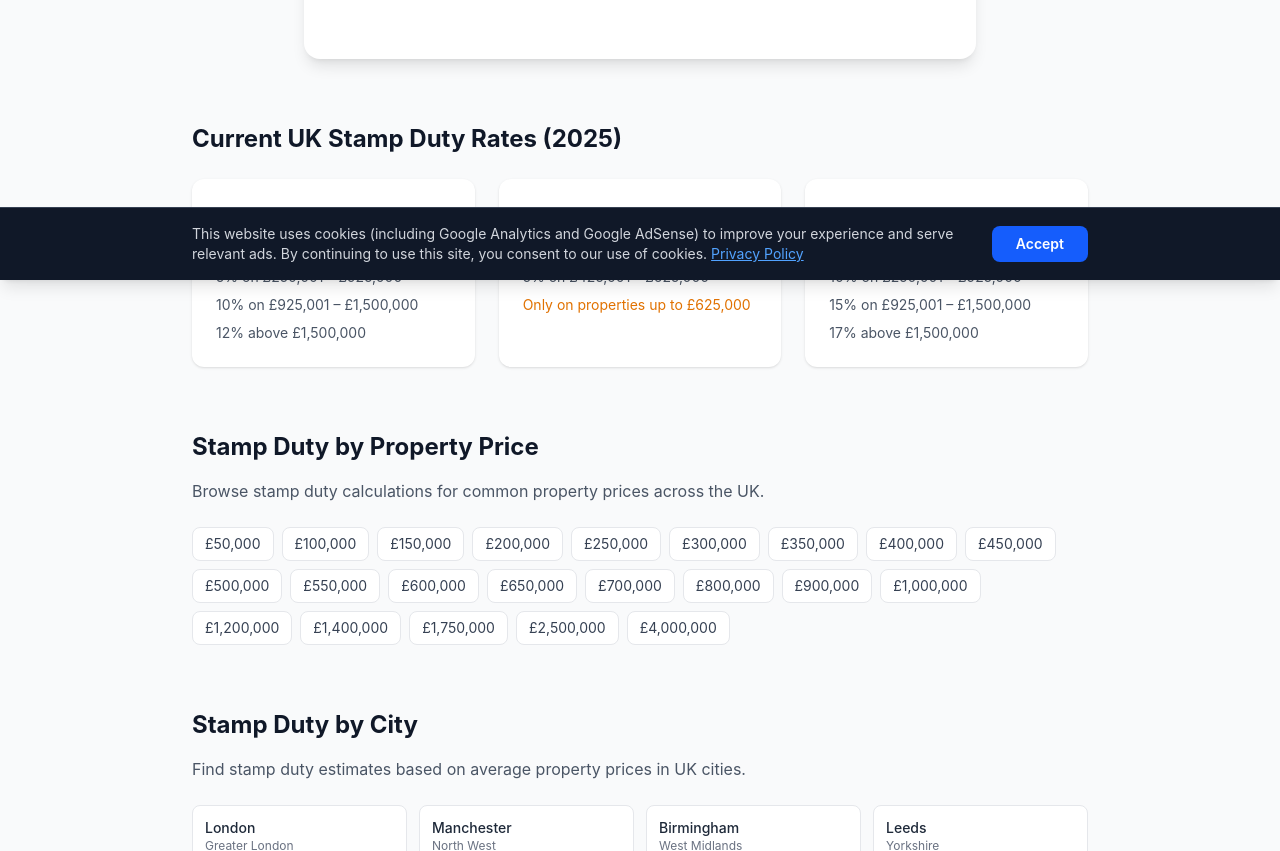
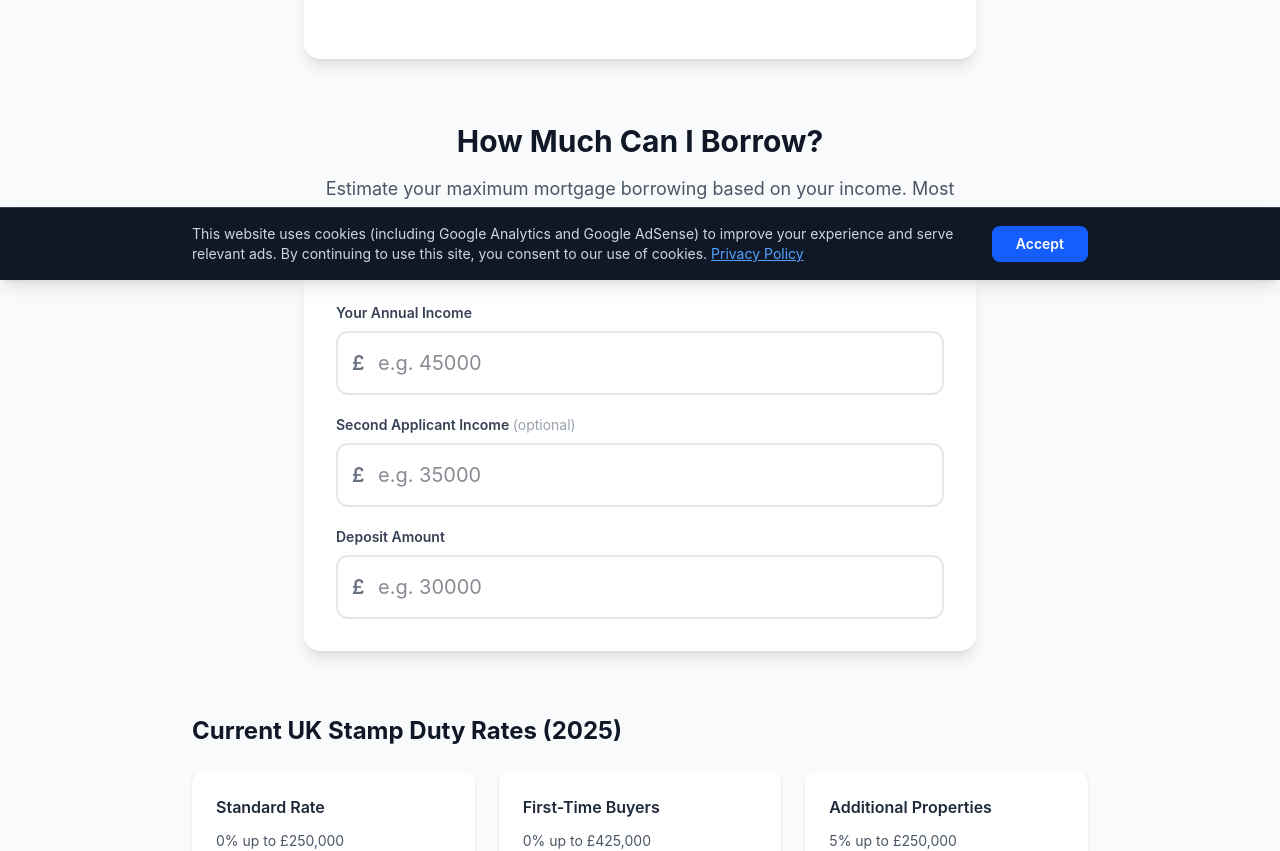
Before and after one commit to larrynz345/stampdutyuk, a Next.js app: page / in a window 1280 px wide. Shown: the part 520-1371 px from the top of the page. Built offline with nearby package versions, Linux system fonts and the light colour scheme.

Commit message:
Add mortgage borrowing calculator with L&C affiliate CTA

```diff
--- a/src/app/page.tsx
+++ b/src/app/page.tsx
@@ -1,5 +1,6 @@
 import type { Metadata } from "next";
 import Calculator from "@/components/Calculator";
+import MortgageCalculator from "@/components/MortgageCalculator";
 import Link from "next/link";
 import { UK_CITIES, SEO_PRICES, formatPriceForTitle } from "@/lib/seo-data";
 
@@ -24,6 +25,18 @@ export default function HomePage() {
       </div>
 
       <Calculator />
+
+      <section className="max-w-4xl mx-auto mt-16">
+        <div className="text-center mb-10">
+          <h2 className="text-2xl md:text-3xl font-bold text-gray-900 mb-4">
+            How Much Can I Borrow?
+          </h2>
+          <p className="text-lg text-gray-600 max-w-2xl mx-auto">
+            Estimate your maximum mortgage borrowing based on your income. Most lenders offer up to 4.5 times your combined annual income.
+          </p>
+        </div>
+        <MortgageCalculator />
+      </section>
 
       <section className="max-w-4xl mx-auto mt-16">
         <h2 className="text-2xl font-bold text-gray-900 mb-6">
--- /dev/null
+++ b/src/components/MortgageCalculator.tsx
@@ -0,0 +1,125 @@
+"use client";
+
+import { useState } from "react";
+
+function formatCurrency(amount: number): string {
+  return new Intl.NumberFormat("en-GB", { style: "currency", currency: "GBP", maximumFractionDigits: 0 }).format(amount);
+}
+
+export default function MortgageCalculator() {
+  const [income1, setIncome1] = useState("");
+  const [income2, setIncome2] = useState("");
+  const [deposit, setDeposit] = useState("");
+
+  const parsedIncome1 = parseInt(income1.replace(/,/g, ""), 10) || 0;
+  const parsedIncome2 = parseInt(income2.replace(/,/g, ""), 10) || 0;
+  const parsedDeposit = parseInt(deposit.replace(/,/g, ""), 10) || 0;
+
+  const combinedIncome = parsedIncome1 + parsedIncome2;
+  const maxBorrowing = combinedIncome * 4.5;
+  const totalBudget = maxBorrowing + parsedDeposit;
+  const hasResult = parsedIncome1 > 0;
+
+  function handleNumericInput(setter: (v: string) => void) {
+    return (e: React.ChangeEvent<HTMLInputElement>) => {
+      setter(e.target.value.replace(/[^0-9]/g, ""));
+    };
+  }
+
+  return (
+    <div className="max-w-2xl mx-auto">
+      <div className="bg-white rounded-2xl shadow-lg p-6 md:p-8">
+        <div className="space-y-5">
+          <div>
+            <label htmlFor="income1" className="block text-sm font-semibold text-gray-700 mb-2">
+              Your Annual Income
+            </label>
+            <div className="relative">
+              <span className="absolute left-4 top-1/2 -translate-y-1/2 text-gray-500 text-xl font-semibold">£</span>
+              <input
+                id="income1"
+                type="text"
+                inputMode="numeric"
+                value={income1}
+                onChange={handleNumericInput(setIncome1)}
+                placeholder="e.g. 45000"
+                className="w-full pl-10 pr-4 py-4 text-xl border-2 border-gray-200 rounded-xl focus:border-blue-500 focus:ring-2 focus:ring-blue-200 outline-none transition-all"
+              />
+            </div>
+          </div>
+
+          <div>
+            <label htmlFor="income2" className="block text-sm font-semibold text-gray-700 mb-2">
+              Second Applicant Income <span className="font-normal text-gray-400">(optional)</span>
+            </label>
+            <div className="relative">
+              <span className="absolute left-4 top-1/2 -translate-y-1/2 text-gray-500 text-xl font-semibold">£</span>
+              <input
+                id="income2"
+                type="text"
+                inputMode="numeric"
+                value={income2}
+                onChange={handleNumericInput(setIncome2)}
+                placeholder="e.g. 35000"
+                className="w-full pl-10 pr-4 py-4 text-xl border-2 border-gray-200 rounded-xl focus:border-blue-500 focus:ring-2 focus:ring-blue-200 outline-none transition-all"
+              />
+            </div>
+          </div>
+
+          <div>
+            <label htmlFor="deposit" className="block text-sm font-semibold text-gray-700 mb-2">
+              Deposit Amount
+            </label>
+            <div className="relative">
+              <span className="absolute left-4 top-1/2 -translate-y-1/2 text-gray-500 text-xl font-semibold">£</span>
+              <input
+                id="deposit"
+                type="text"
+                inputMode="numeric"
+                value={deposit}
+                onChange={handleNumericInput(setDeposit)}
+                placeholder="e.g. 30000"
+                className="w-full pl-10 pr-4 py-4 text-xl border-2 border-gray-200 rounded-xl focus:border-blue-500 focus:ring-2 focus:ring-blue-200 outline-none transition-all"
+              />
+            </div>
+          </div>
+        </div>
+
+        {hasResult && (
+          <div className="mt-8 space-y-4">
+            <div className="bg-gradient-to-r from-green-600 to-green-700 rounded-xl p-6 text-white text-center">
+              <p className="text-green-100 text-sm mb-1">You could borrow up to</p>
+              <p className="text-4xl font-bold">{formatCurrency(maxBorrowing)}</p>
+              <p className="text-green-200 text-sm mt-2">
+                Based on {formatCurrency(combinedIncome)} combined income × 4.5
+              </p>
+            </div>
+
+            <div className="grid grid-cols-2 gap-4">
+              <div className="bg-gray-50 rounded-xl p-4 text-center">
+                <p className="text-xs text-gray-500 mb-1">Deposit</p>
+                <p className="text-xl font-bold text-gray-800">{formatCurrency(parsedDeposit)}</p>
+              </div>
+              <div className="bg-gray-50 rounded-xl p-4 text-center">
+                <p className="text-xs text-gray-500 mb-1">Total Property Budget</p>
+                <p className="text-xl font-bold text-gray-800">{formatCurrency(totalBudget)}</p>
+              </div>
+            </div>
+
+            <a
+              href="https://www.landc.co.uk"
+              target="_blank"
+              rel="noopener noreferrer"
+              className="block w-full text-center px-6 py-4 bg-blue-600 text-white font-semibold rounded-xl hover:bg-blue-700 transition-colors text-lg"
+            >
+              Get a free mortgage quote
+            </a>
+            <p className="text-xs text-gray-400 text-center">
+              You&apos;ll be redirected to L&amp;C Mortgages, a free, no-obligation mortgage broker.
+            </p>
+          </div>
+        )}
+      </div>
+    </div>
+  );
+}
```
Also changed, not shown: .claude/settings.local.json.
